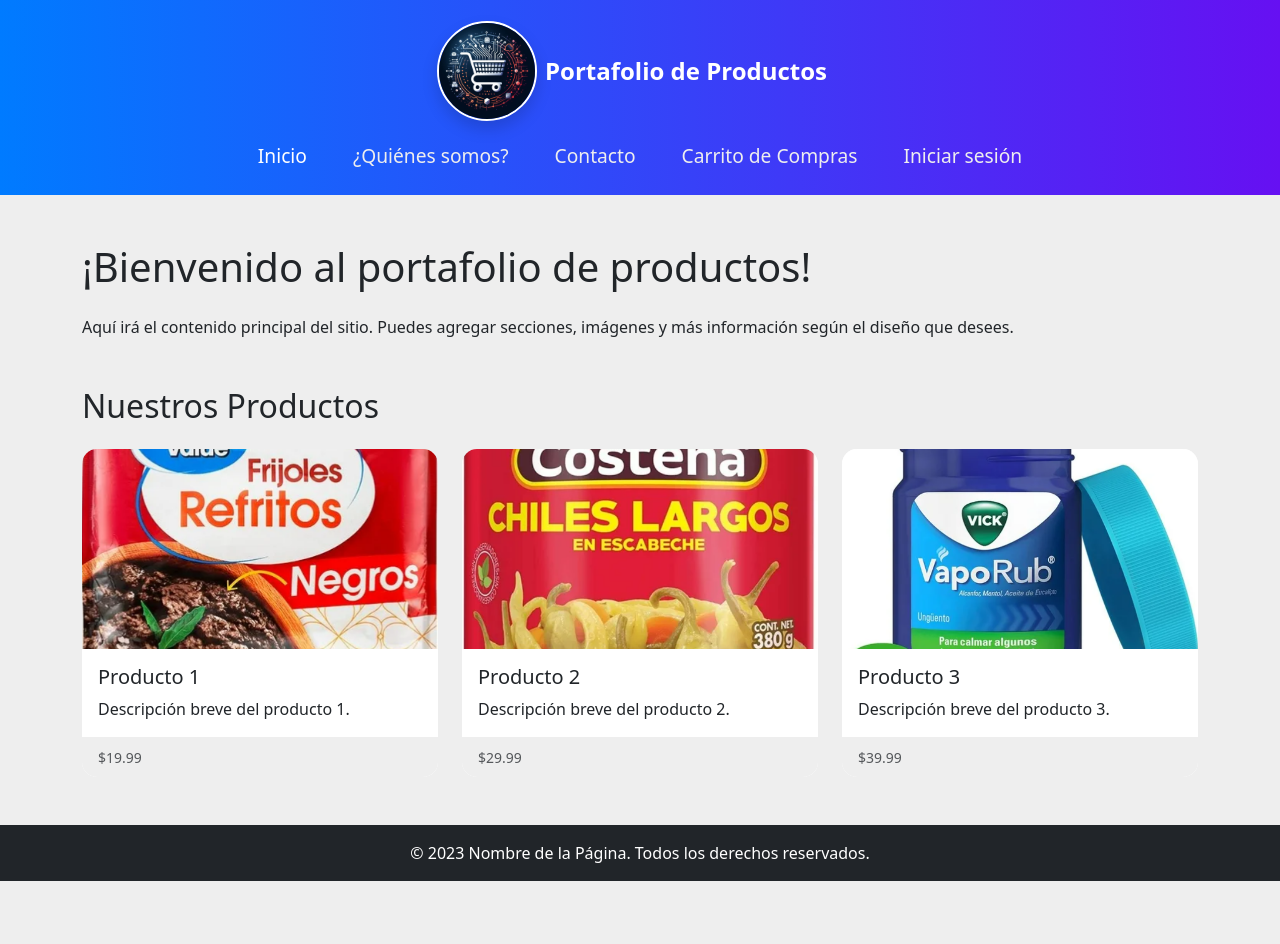
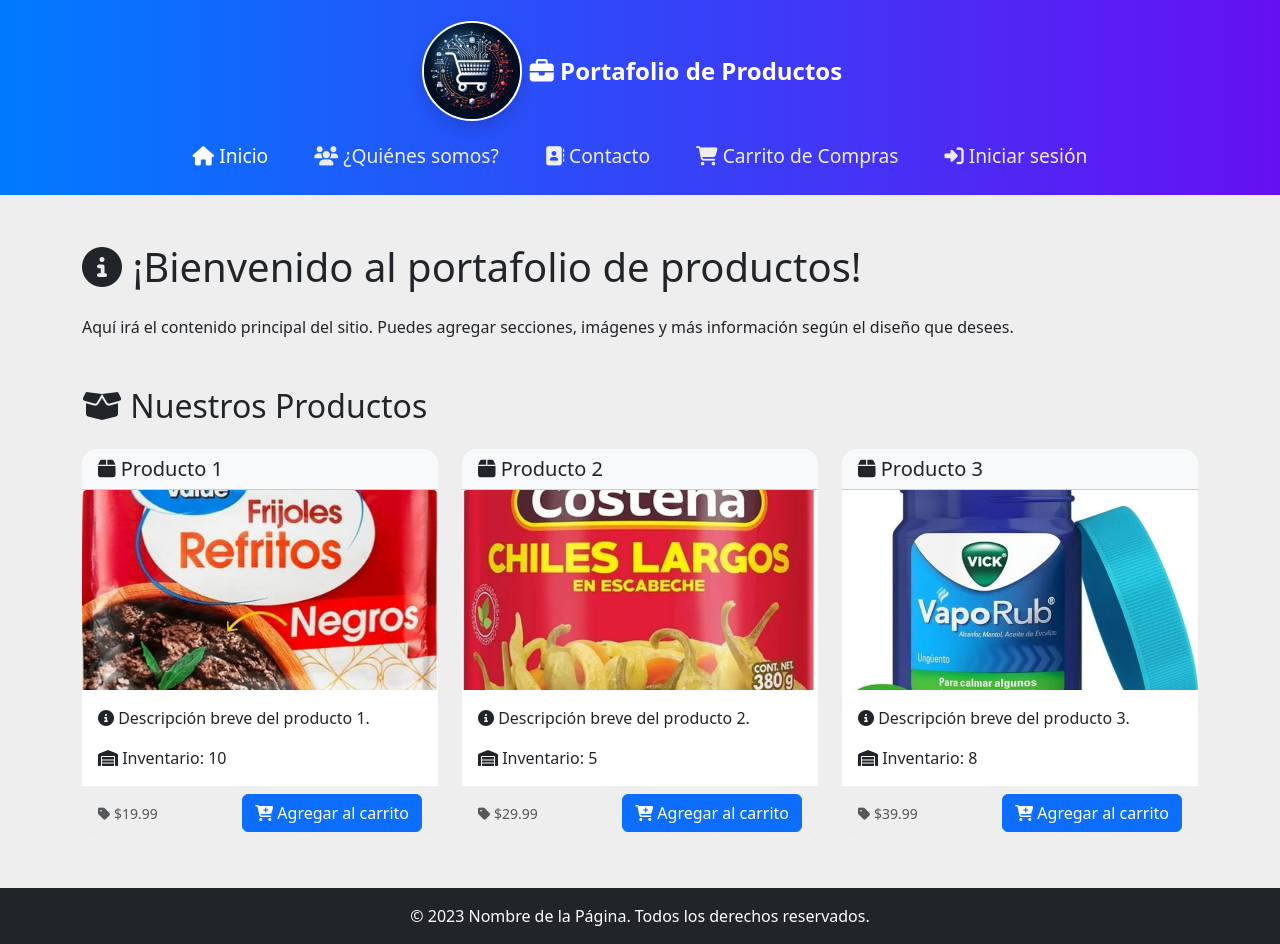
Before and after one commit to pablotellezv/TianguiStore_Tienda_en_-Linea-1, a plain HTML site: page index.html in a window 1280 px wide. Before the commit the page ends 881 px from the top, so only its background shows below. Drawn offline with nearby package versions, Linux system fonts and the light colour scheme.

Commit message:
Mejoras a las tarjetas de producto e íconos

```diff
--- a/index.html
+++ b/index.html
@@ -5,14 +5,17 @@
     <meta name="viewport" content="width=device-width, initial-scale=1">
     <title>Nombre de la Página</title>
     <link href="https://cdn.jsdelivr.net/npm/bootstrap@5.3.0/dist/css/bootstrap.min.css" rel="stylesheet">
+    <!-- FontAwesome para íconos -->
+    <link rel="stylesheet" href="https://cdnjs.cloudflare.com/ajax/libs/font-awesome/6.4.0/css/all.min.css">
     <link rel="stylesheet" href="estilo/estilos.css">
 </head>
 <body>
+    <!-- Navbar -->
     <nav class="navbar navbar-expand-lg navbar-dark" style="background: linear-gradient(90deg, #007bff, #6610f2);">
         <div class="container">
             <a class="navbar-brand d-flex align-items-center" href="#">
                 <img src="./imagenes/logo.jpeg" alt="Logo de la empresa" class="rounded-circle shadow" style="border: 2px solid #fff;">
-                <span class="fs-4 fw-bold ms-2">Portafolio de Productos</span>
+                <span class="fs-4 fw-bold ms-2"><i class="fas fa-briefcase"></i> Portafolio de Productos</span>
             </a>
             <button class="navbar-toggler" type="button" data-bs-toggle="collapse"
                             data-bs-target="#barraSoportada" aria-controls="barraSoportada"
@@ -22,72 +25,92 @@
             <div class="collapse navbar-collapse justify-content-center" id="barraSoportada">
                 <ul class="navbar-nav">
                     <li class="nav-item">
-                        <a class="nav-link active" href="#">Inicio</a>
+                        <a class="nav-link active" href="#"><i class="fas fa-home"></i> Inicio</a>
                     </li>
                     <li class="nav-item">
-                        <a class="nav-link" href="#">¿Quiénes somos?</a>
+                        <a class="nav-link" href="#"><i class="fas fa-users"></i> ¿Quiénes somos?</a>
                     </li>
                     <li class="nav-item">
-                        <a class="nav-link" href="#">Contacto</a>
+                        <a class="nav-link" href="#"><i class="fas fa-address-book"></i> Contacto</a>
                     </li>
                     <li class="nav-item">
-                        <a class="nav-link" href="carrito.html">Carrito de Compras</a>
+                        <a class="nav-link" href="carrito.html"><i class="fas fa-shopping-cart"></i> Carrito de Compras</a>
                     </li>
                     <li class="nav-item">
-                        <a class="nav-link" href="login.html">Iniciar sesión</a>
+                        <a class="nav-link" href="login.html"><i class="fas fa-sign-in-alt"></i> Iniciar sesión</a>
                     </li>
                 </ul>
             </div>
         </div>
     </nav>
 
+    <!-- Contenido principal -->
     <main class="container my-5">
-        <h1 class="mb-4">¡Bienvenido al portafolio de productos!</h1>
+        <section class="mb-5">
+            <h1 class="mb-4"><i class="fas fa-info-circle"></i> ¡Bienvenido al portafolio de productos!</h1>
             <p>Aquí irá el contenido principal del sitio. Puedes agregar secciones, imágenes y más información según el diseño que desees.</p>
-    </main>
+        </section>
 
-    <section class="container my-5">
-        <h2 class="mb-4">Nuestros Productos</h2>
+        <!-- Sección de Productos -->
+        <section class="mb-5">
+            <h2 class="mb-4"><i class="fas fa-box-open"></i> Nuestros Productos</h2>
             <div class="row row-cols-1 row-cols-md-3 g-4">
+                <!-- Producto 1 -->
                 <div class="col">
                     <div class="card h-100">
+                        <div class="card-header bg-light">
+                            <h5 class="card-title mb-0"><i class="fas fa-box"></i> Producto 1</h5>
+                        </div>
                         <img src="./imagenes/producto1.png" class="card-img-top" alt="Producto 1">
                         <div class="card-body">
-                        <h5 class="card-title">Producto 1</h5>
-                        <p class="card-text">Descripción breve del producto 1.</p>
+                            <p class="card-text"><i class="fas fa-info-circle"></i> Descripción breve del producto 1.</p>
+                            <p class="card-text"><i class="fas fa-warehouse"></i> Inventario: 10</p>
                         </div>
-                    <div class="card-footer">
-                        <small class="text-muted">$19.99</small>
+                        <div class="card-footer d-flex justify-content-between align-items-center">
+                            <small class="text-muted"><i class="fas fa-tag"></i> $19.99</small>
+                            <button class="btn btn-primary"><i class="fas fa-cart-plus"></i> Agregar al carrito</button>
                         </div>
                     </div>
                 </div>
+                <!-- Producto 2 -->
                 <div class="col">
                     <div class="card h-100">
+                        <div class="card-header bg-light">
+                            <h5 class="card-title mb-0"><i class="fas fa-box"></i> Producto 2</h5>
+                        </div>
                         <img src="./imagenes/producto2.png" class="card-img-top" alt="Producto 2">
                         <div class="card-body">
-                        <h5 class="card-title">Producto 2</h5>
-                        <p class="card-text">Descripción breve del producto 2.</p>
+                            <p class="card-text"><i class="fas fa-info-circle"></i> Descripción breve del producto 2.</p>
+                            <p class="card-text"><i class="fas fa-warehouse"></i> Inventario: 5</p>
                         </div>
-                    <div class="card-footer">
-                        <small class="text-muted">$29.99</small>
+                        <div class="card-footer d-flex justify-content-between align-items-center">
+                            <small class="text-muted"><i class="fas fa-tag"></i> $29.99</small>
+                            <button class="btn btn-primary"><i class="fas fa-cart-plus"></i> Agregar al carrito</button>
                         </div>
                     </div>
                 </div>
+                <!-- Producto 3 -->
                 <div class="col">
                     <div class="card h-100">
+                        <div class="card-header bg-light">
+                            <h5 class="card-title mb-0"><i class="fas fa-box"></i> Producto 3</h5>
+                        </div>
                         <img src="./imagenes/producto3.png" class="card-img-top" alt="Producto 3">
                         <div class="card-body">
-                        <h5 class="card-title">Producto 3</h5>
-                        <p class="card-text">Descripción breve del producto 3.</p>
+                            <p class="card-text"><i class="fas fa-info-circle"></i> Descripción breve del producto 3.</p>
+                            <p class="card-text"><i class="fas fa-warehouse"></i> Inventario: 8</p>
                         </div>
-                    <div class="card-footer">
-                        <small class="text-muted">$39.99</small>
+                        <div class="card-footer d-flex justify-content-between align-items-center">
+                            <small class="text-muted"><i class="fas fa-tag"></i> $39.99</small>
+                            <button class="btn btn-primary"><i class="fas fa-cart-plus"></i> Agregar al carrito</button>
                         </div>
                     </div>
                 </div>
             </div>
         </section>
+    </main>
 
+    <!-- Footer -->
     <footer class="bg-dark text-white text-center p-3">
         <p class="mb-0">&copy; 2023 Nombre de la Página. Todos los derechos reservados.</p>
     </footer>
```
Lines whose indentation alone changed are shown as unchanged.
